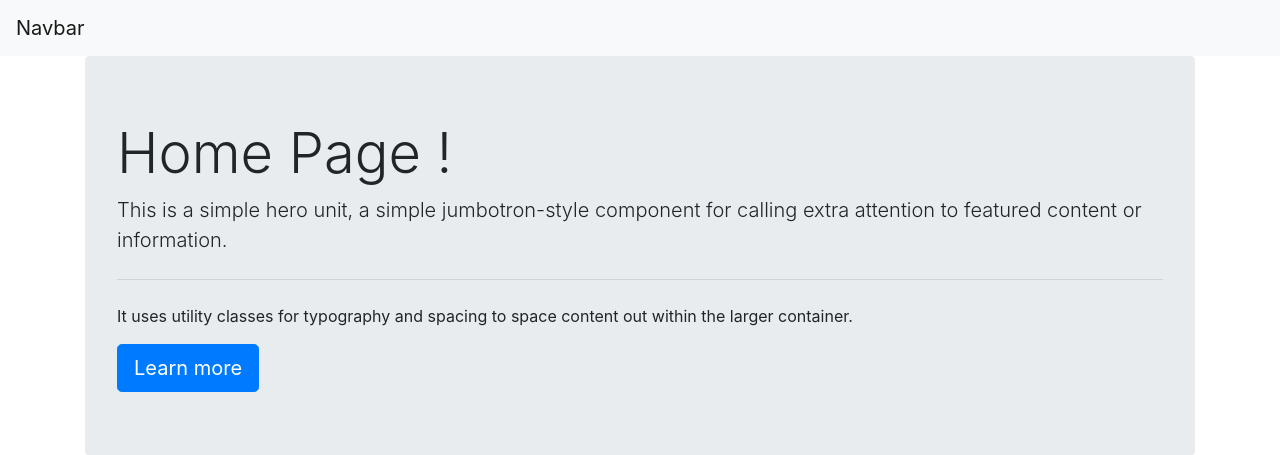
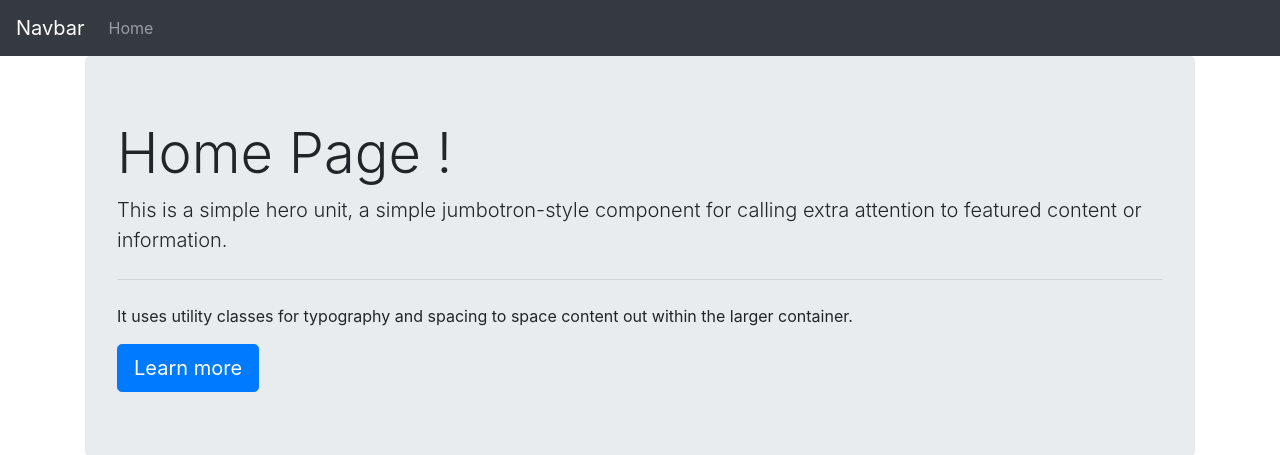
Before and after one commit to OSWatcher/frontend, a Flask app: page / in a window 1280 px wide. Shown: the top 455 px of the page. Run offline with Flask 2, Linux system fonts and the light colour scheme; some libraries are stand-ins or nearby versions.

Commit message:
update navbar

```diff
--- a/app/templates/base.html
+++ b/app/templates/base.html
@@ -16,8 +16,13 @@
   </head>
   <body>
     <!-- Navbar -->
-    <nav class="navbar navbar-expand-lg navbar-light bg-light">
+    <nav class="navbar navbar-expand-lg navbar-dark bg-dark">
+      <ul class="navbar-nav">
         <a class="navbar-brand" href="#">Navbar</a>
+        <li class="nav-item">
+          <a class="nav-link" href="#">Home</a>
+        </li>
+      </ul>
     </nav>
     <!-- Your page content -->
     <div class="container">
```
